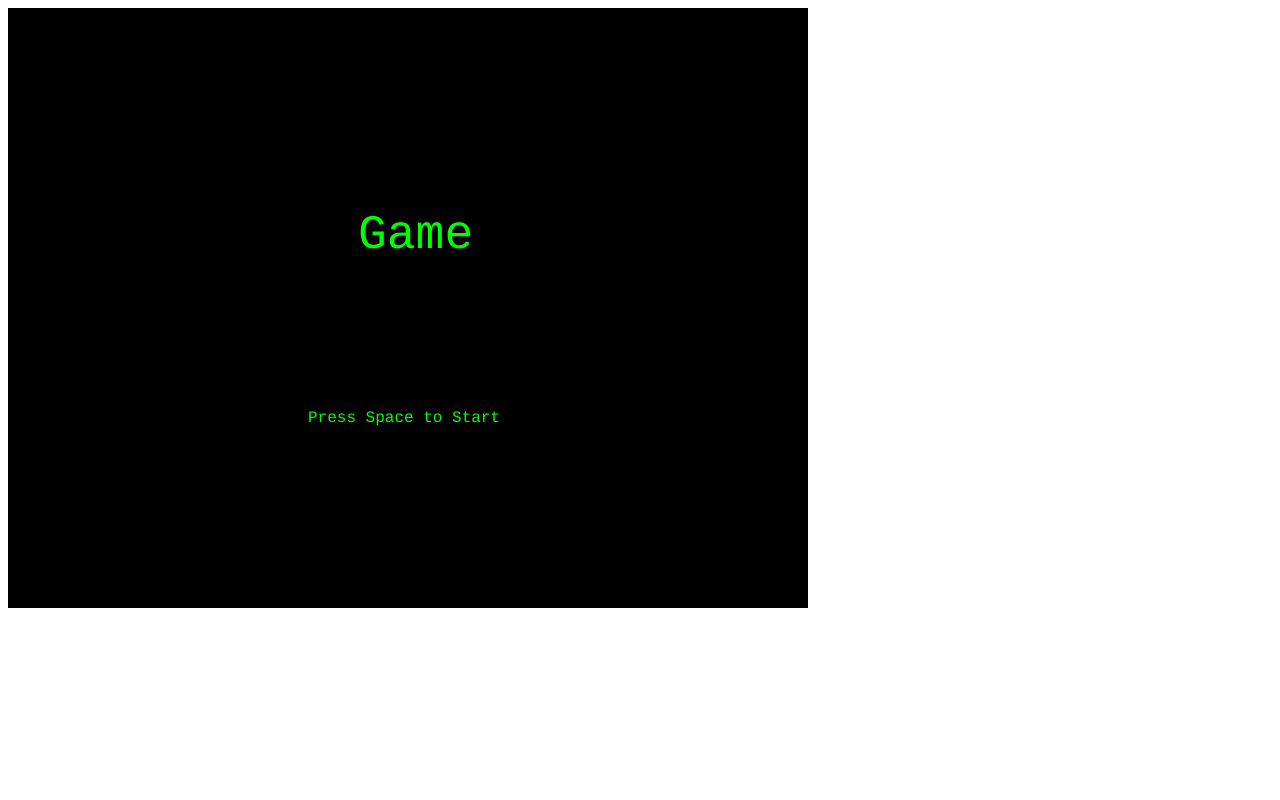
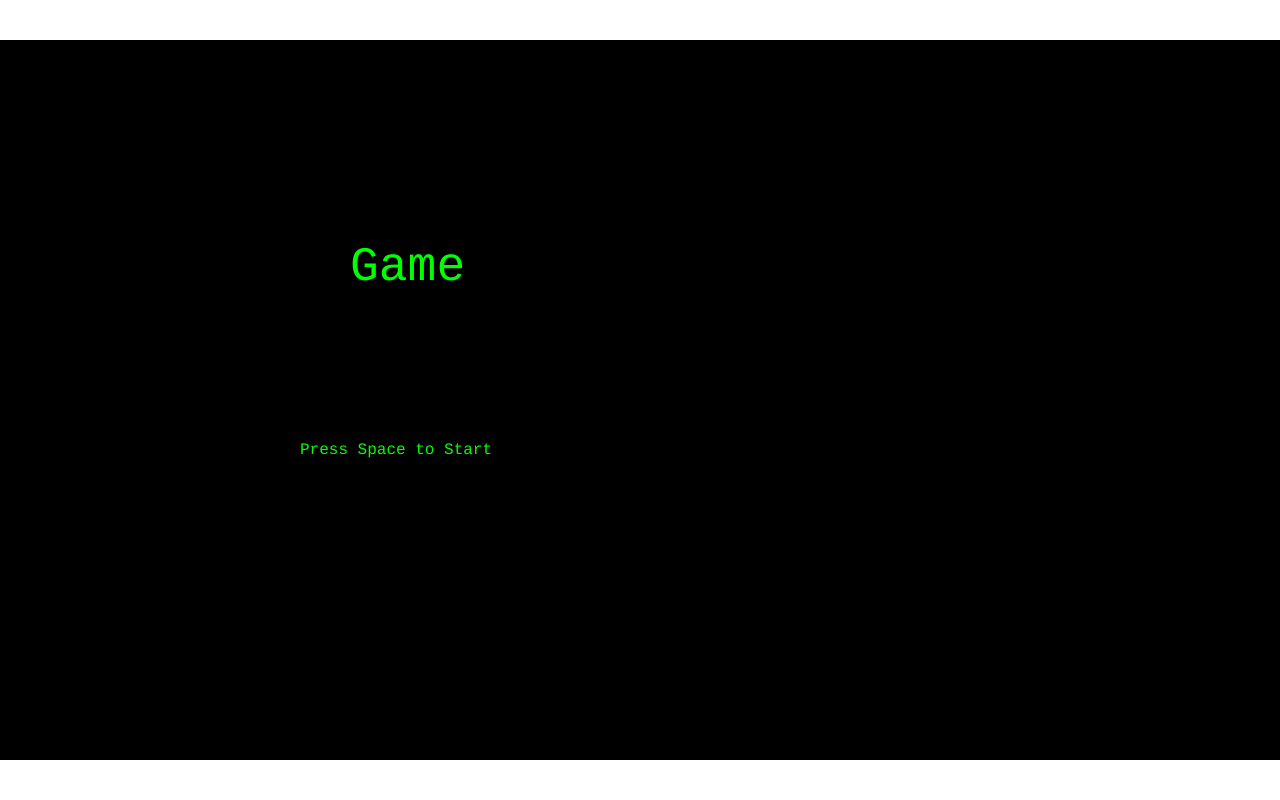
Before and after one commit to wyattbarger/cohort-collab-sequel, a website built with Vite: page shooter-script/index.html in a window 1280 px wide. Built offline with nearby package versions, Linux system fonts and the light colour scheme.

Commit message:
Added a basic header and footer to the index.html and styled them using style.css. | Changed the Phaser canvas size to 1280x720 and centered it by adding styles to the body element in style.css.

```diff
--- a/shooter-script/index.html
+++ b/shooter-script/index.html
@@ -3,10 +3,12 @@
   <head>
     <meta charset="UTF-8" />
     <meta name="viewport" content="width=device-width, initial-scale=1.0" />
+    <link rel="stylesheet" href="./style.css">
     <title></title>
   </head>
   <body>
-
-    <script type="module" src="/main.js"></script>
+    <header>Header</header>
+      <script type="module" src="/main.js"></script>
+    <footer>Footer</footer>
   </body>
 </html>
--- a/shooter-script/main.js
+++ b/shooter-script/main.js
@@ -6,8 +6,8 @@ import LevelTwo from "/public/scenes/LevelTwo";
 
 export default new Phaser.Game({
   type: Phaser.AUTO,
-  width: 800,
-  height: 600,
+  width: 1280,
+  height: 720,
   scene: [Title, LevelOne, LevelTwo],
   physics: {
     default: "arcade",
--- a/shooter-script/public/components/DefaultWeapon.js
+++ b/shooter-script/public/components/DefaultWeapon.js
@@ -13,13 +13,13 @@ export default class DefaultWeapon {
       "defaultMissileF1"
     );
 
-    // Add the physical aspects of the projectile
+    // Add the physical aspects of the projectile and enable its physics
     this.scene.physics.world.enable(projectile);
     this.projectiles.add(projectile);
     projectile.setScale(2);
     projectile.setOrigin(0, 0);
 
-    // Find out the proper angle between the player and the mouse pointer.
+    // Find out the proper angle between the player and the mouse pointer
     const angle = Phaser.Math.Angle.Between(
       this.player.x,
       this.player.y,
--- /dev/null
+++ b/shooter-script/style.css
@@ -0,0 +1,26 @@
+body {
+  display: flex;
+  flex-direction: column;
+  align-items: center;
+  justify-content: center;
+  height: 100vh;
+  margin: 0;
+}
+
+header {
+  position: fixed;
+  top: 0;
+  width: 100%;
+  padding: 50px;
+  text-align: center;
+  border-bottom: solid black;
+}
+
+footer {
+    position: fixed;
+    bottom: 0;
+    width: 100%;
+    padding: 50px;
+    text-align: center;
+    border-top: solid black;
+  }
```
